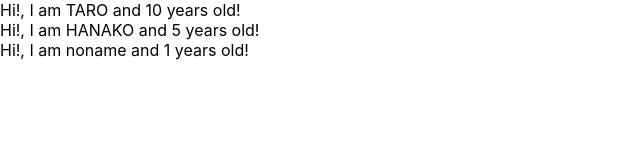
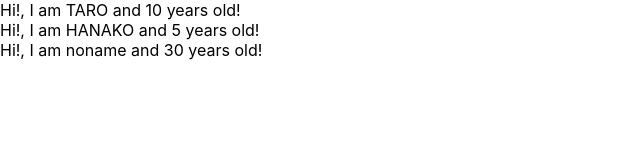
Before and after one commit to torumanabe/react-crud-app, a React (Create React App) app: page / in a window 1280 px wide. Shown: the top 160 px of the page, without its empty margins (0-640 px from the left). Built offline with nearby package versions, Linux system fonts and the light colour scheme.

Commit message:
learn prop-types

```diff
--- a/src/App.js
+++ b/src/App.js
@@ -1,10 +1,11 @@
 import React from "react";
+import PropTypes from "prop-types";
 
 const App = () => {
   const profiles = [
     { name: "TARO", age: 10 },
     { name: "HANAKO", age: 5 },
-    { name: "noname" },
+    { name: "noname", age: 30 },
   ];
   return (
     <div>
@@ -23,8 +24,9 @@ const User = (props) => {
   );
 };
 
-User.defaultProps = {
-  age: 1,
+User.propTypes = {
+  name: PropTypes.string,
+  age: PropTypes.number.isRequired,
 };
 
 export default App;
```
